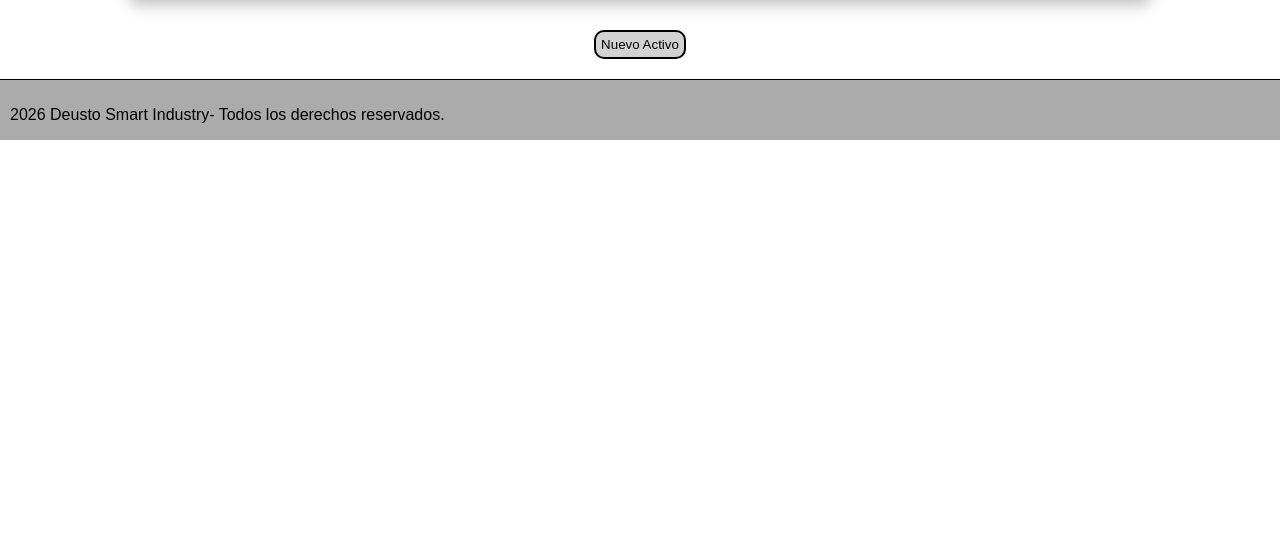
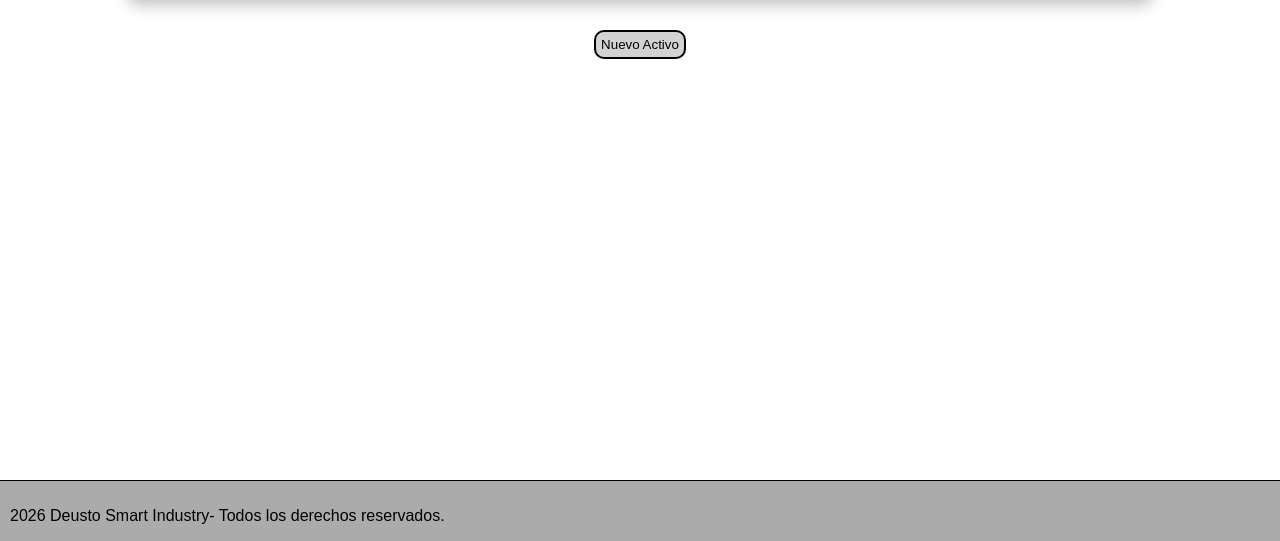
Before and after one commit to javieralbizu/Proyecto_N-8, a Django app: page /Activos/ in a window 1280 px wide. Shown: the part 259-800 px from the top of the page. Run offline with Django 5.2, Linux system fonts and the light colour scheme; data that the repository does not hold is empty.

Commit message:
css tabulado y footer corregido

```diff
--- a/static/css/style.css
+++ b/static/css/style.css
@@ -44,7 +44,7 @@ header img {
 }
 
 footer {
-    margin-top: 20px;
+    margin-top: auto;
     padding-top: 10px;
     padding-left: 10px;
     border-top: 1px solid black;
@@ -69,14 +69,14 @@ td {
     border-bottom: 1px solid #ccc;
 }
 
-.editar{
+.editar {
     padding: 5px;
     background-color: rgba(3, 73, 224, 0.671);
     border-radius: 10px;
     color: white;
 }
 
-.eliminar{
+.eliminar {
     padding: 5px;
     background-color: rgba(224, 3, 7, 0.671);
     border-radius: 10px;
@@ -109,7 +109,8 @@ form label {
     margin-bottom: 10px;
 }
 
-form input, form select{
+form input,
+form select {
     width: 100%;
     padding: 8px;
     margin-top: 5px;
@@ -125,11 +126,13 @@ form button {
     padding: 10px 20px;
     cursor: pointer;
 }
-form input[type="checkbox"]{
+
+form input[type="checkbox"] {
     width: 18px;
     height: 18px;
     margin: 0;
 }
+
 form button:hover {
     background-color: rgb(97, 97, 97);
 }
@@ -142,7 +145,6 @@ form button:hover {
     width: 100%;
 }
 
-
 .header-inicio {
     display: flex;
     align-items: center;
@@ -151,14 +153,12 @@ form button:hover {
     margin-bottom: 30px;
 }
 
-
 .deusto_logo {
     max-width: 200px;
     height: auto;
     position: absolute;
     left: 20px;
 }
-
 
 .titulo {
     flex: 1;
@@ -168,7 +168,6 @@ form button:hover {
     margin: 0;
 }
 
-
 .texto_Inicio {
     text-align: center;
     max-width: 800px;
@@ -177,13 +176,13 @@ form button:hover {
     color: #333;
 }
 
-.contenedor_boton{
+.contenedor_boton {
     display: flex;
     flex-direction: row;
     justify-content: space-between;
 }
 
-.contenedor_boton button{
+.contenedor_boton button {
     text-decoration: none;
     color: black;
     border: 2px solid black;
```
